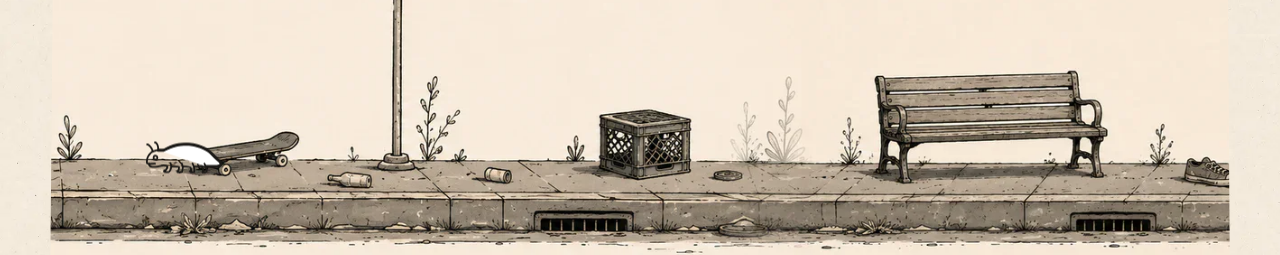
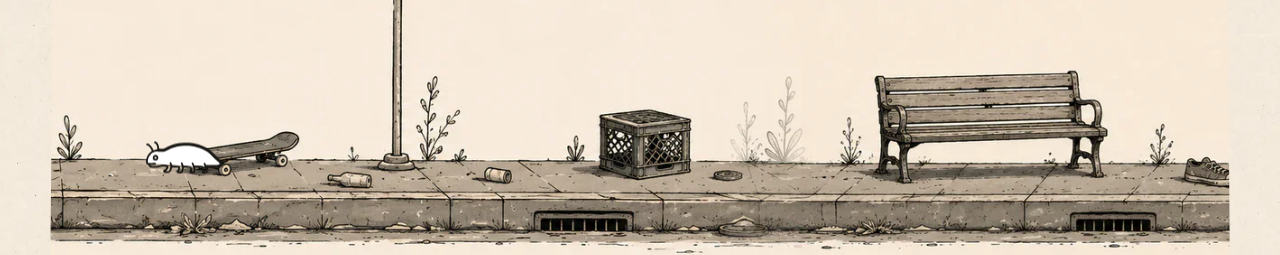
Before and after one commit to CDunell/shirtfaced, a Next.js app in the folder curbstamps-site/: page / in a window 1280 px wide. Shown: the part 2920-3175 px from the top of the page. Built offline with nearby package versions, Linux system fonts and the light colour scheme; a web font is replaced by a local one.

Commit message:
Fill Blip silhouette white

```diff
--- a/curbstamps-site/src/components/home/CurbWorld.tsx
+++ b/curbstamps-site/src/components/home/CurbWorld.tsx
@@ -132,14 +132,24 @@ export function CurbWorld() {
 
                     return (
                       <div key={placement.name}>
-                        <img
-                          src={`${CREATURE_ROOT}/${placement.name}.svg`}
-                          alt=""
+                        <svg
+                          viewBox="0 0 1200 500"
                           aria-hidden="true"
-                          draggable={false}
                           className={`${styles.creature} ${styles[placement.motion]}`}
                           style={creatureStyle}
-                        />
+                        >
+                          {placement.name === "blip" && (
+                            <path
+                              d="M 820.74 289.74 Q 917.69 291.05 931.44 289.08 Q 945.20 287.12 955.68 282.53 Q 966.16 277.95 968.78 270.74 Q 971.40 263.54 970.74 258.30 Q 970.09 253.06 964.19 245.20 Q 958.30 237.34 934.72 218.34 Q 911.14 199.34 892.14 178.38 Q 873.14 157.42 860.70 146.94 Q 848.25 136.46 830.57 125.33 Q 812.88 114.19 790.61 103.71 Q 768.34 93.23 739.52 84.72 Q 710.70 76.20 690.39 72.93 Q 670.09 69.65 650.44 68.34 Q 630.79 67.03 598.03 68.34 Q 565.28 69.65 544.98 72.93 Q 524.67 76.20 493.89 85.37 Q 463.10 94.54 432.31 110.26 Q 401.53 125.98 394.98 127.29 Q 388.43 128.60 343.89 127.29 Q 319.00 129.91 309.83 133.19 Q 300.66 136.46 287.55 137.77 Q 284.93 143.01 276.42 148.25 Q 267.90 153.49 259.39 162.66 Q 250.87 171.83 244.32 183.62 Q 237.77 195.41 233.84 207.21 Q 229.91 219.00 229.26 234.72 Q 228.60 250.44 229.91 254.37 Q 231.22 258.30 235.81 260.92 Q 240.39 263.54 250.87 264.85 L 309.83 262.23 Q 500 278 820.74 289.74 Z"
+                              fill="#fff"
+                            />
+                          )}
+                          <image
+                            href={`${CREATURE_ROOT}/${placement.name}.svg`}
+                            width="1200"
+                            height="500"
+                          />
+                        </svg>
                       </div>
                     );
                   })}
```
